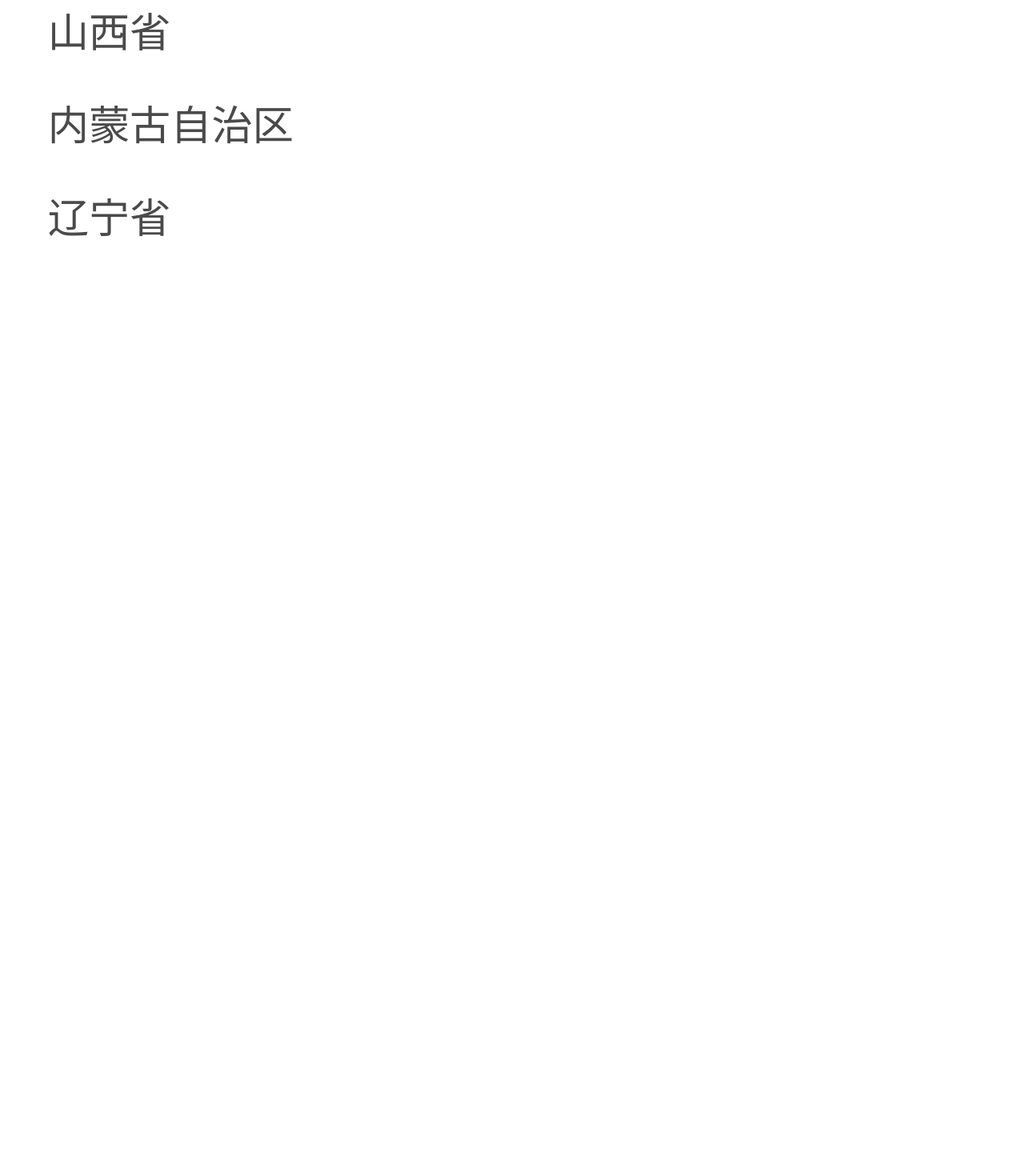
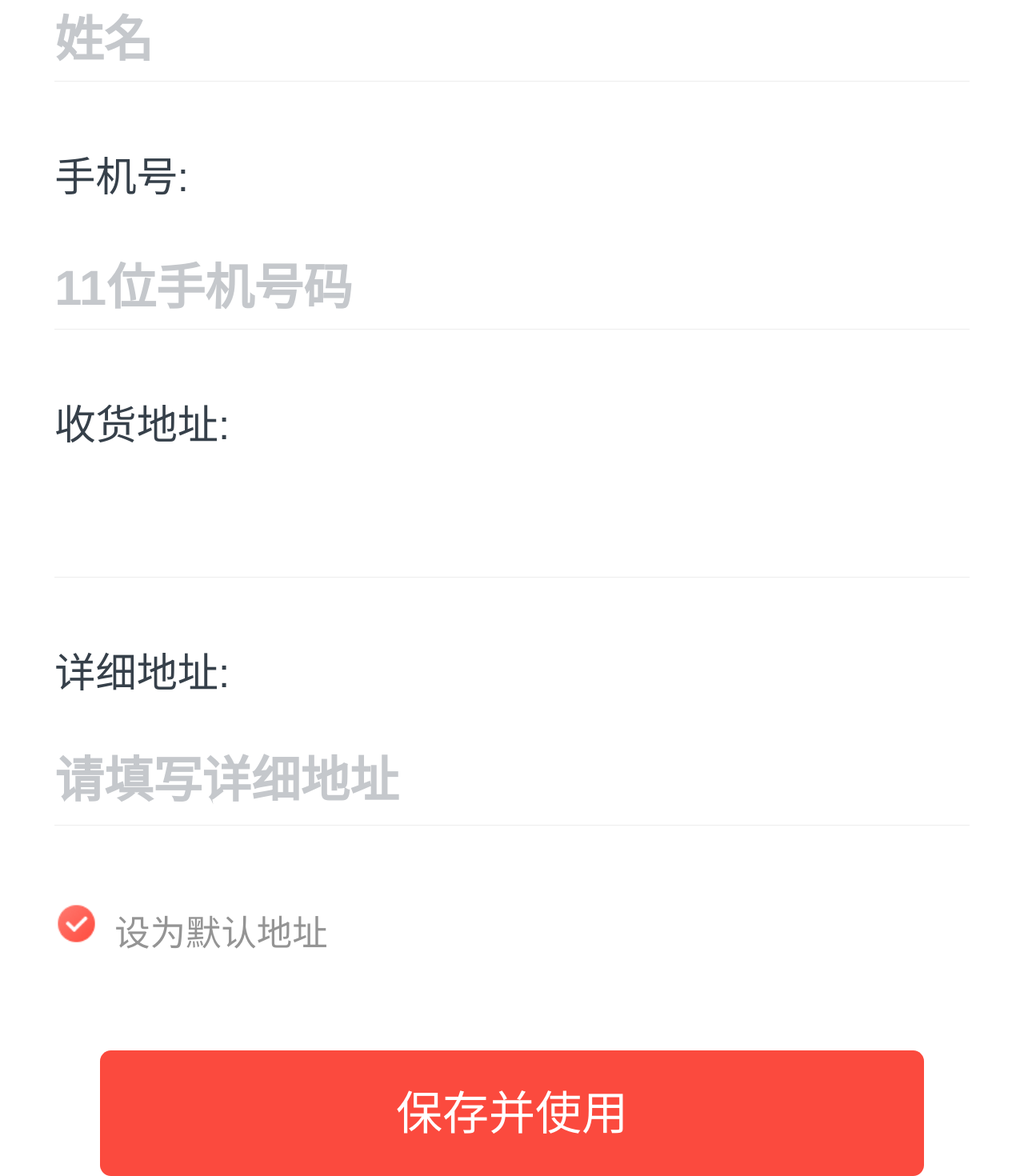
Before and after one commit to Marshall-Hao/jpk-demo, a Next.js app: page /address/add in a window 1280 px wide. Shown: the part 457-1927 px from the top of the page at 80% size. Before the commit the page ends 800 px from the top, so only its background shows below. Built offline with nearby package versions, Linux system fonts and the light colour scheme.

Commit message:
feat: address input done with split 2 fn components
renderform and renderitem, think before writing code how to organize the logic, maybe made a doc for
that to sort out

```diff
--- a/components/Common/AddressPicker/index.js
+++ b/components/Common/AddressPicker/index.js
@@ -116,12 +116,7 @@ const AddressPicker = ({
     <div className={s.picker}>
       <div className={s.head}>
         请选择区域
-        <img
-          className={s.icClose}
-          src="/img/ic_close.png"
-          alt={''}
-          onClick={() => closePicker(false)}
-        />
+        <img className={s.icClose} src="/img/ic_close.png" alt={''} onClick={closePicker} />
       </div>
       {renderPickerHead()}
       {renderContent()}
--- a/pages/address/add.js
+++ b/pages/address/add.js
@@ -1,25 +1,125 @@
-import { memo } from 'react'
+import { memo, useState } from 'react'
 import AddressPicker from '@/Common/AddressPicker'
+import s from './add.module.css'
 
 const AddressAdd = () => {
-  // const [address, setAddress] = useState({
-  //   id: '', // 地址id
-  //   name: '', // 姓名
-  //   mobile: '', // 手机号
-  //   province: '', // 省
-  //   city: '', // 市
-  //   area: '', // 区
-  //   address: '', // 详细地址
-  //   default: true, // 是否为默认地址
-  // })
+  const [address, setAddress] = useState({
+    id: '', // 地址id
+    name: '', // 姓名
+    mobile: '', // 手机号
+    province: '', // 省
+    city: '', // 市
+    area: '', // 区
+    address: '', // 详细地址
+    default: true, // 是否为默认地址
+  })
+  const [isPickerShow, setIsPickerShow] = useState(false)
+
+  const { province, city, area } = address
+
+  // 表单项修改
+  const handleChange = (e, name) => {
+    const str = e.target.value.trim() || ''
+    const data = { ...address }
+    data[name] = str
+    setAddress(data)
+  }
+
+  const handleAddress = (fullAddress) => {
+    setAddress({
+      ...address,
+      ...fullAddress,
+    })
+    setIsPickerShow(false)
+  }
+
+  // 提交
+  const handleSubmit = () => {
+    console.log('submit')
+  }
+
+  // 渲染表单项
+  const renderAddressItem = (label, placeholder, name, maxLength) => {
+    if (name === 'region') {
+      return (
+        <div>
+          <p className={s.label}>{label}</p>
+          <input
+            className={s.input}
+            placeholder={placeholder}
+            value={`${province} ${city} ${area}`}
+            onClick={() => setIsPickerShow(true)}
+            readOnly
+          />
+        </div>
+      )
+    } else if (name === 'address') {
+      return (
+        <div>
+          <p className={s.label}>{label}</p>
+          <textarea
+            maxLength={maxLength}
+            className={s.input}
+            placeholder={placeholder}
+            value={address[name]}
+            onChange={(e) => handleChange(e, name)}
+          />
+        </div>
+      )
+    }
+    return (
+      <div>
+        <p className={s.label}>{label}</p>
+        <input
+          maxLength={maxLength}
+          className={s.input}
+          placeholder={placeholder}
+          value={address[name]}
+          onChange={(e) => handleChange(e, name)}
+        />
+      </div>
+    )
+  }
+  // 渲染表格
+  const renderAddressForm = () => {
+    const { default: isDefault } = address
+    return (
+      <div className={s.addressForm}>
+        {renderAddressItem('收货人:', '姓名', 'name', 14)}
+        {renderAddressItem('手机号:', '11位手机号码', 'mobile')}
+        {renderAddressItem('收货地址:', '请选择地区', 'region')}
+        {renderAddressItem('详细地址:', '请填写详细地址', 'address', 75)}
+        <div className={s.defaultAddress}>
+          <img
+            className={s.icon}
+            src={isDefault ? '/img/icSelect.png' : '/img/icNotSelect.png'}
+            alt={''}
+          />
+          设为默认地址
+        </div>
+      </div>
+    )
+  }
+
   return (
     <main>
-      <h1>收货地址</h1>
-      <div>
-        表单
-        <button>按钮</button>
-        {/* picker */}
-        <AddressPicker />
+      <header>收货地址 </header>
+      <div className={s.container}>
+        {renderAddressForm()}
+        {
+          <button className={s.btn} onClick={handleSubmit}>
+            保存并使用
+          </button>
+        }
+        {isPickerShow ? (
+          <AddressPicker
+            handleAddressSelected={handleAddress}
+            closePicker={() => setIsPickerShow(false)}
+            province={province}
+            city={city}
+            area={area}
+          />
+        ) : null}
       </div>
     </main>
   )
```
